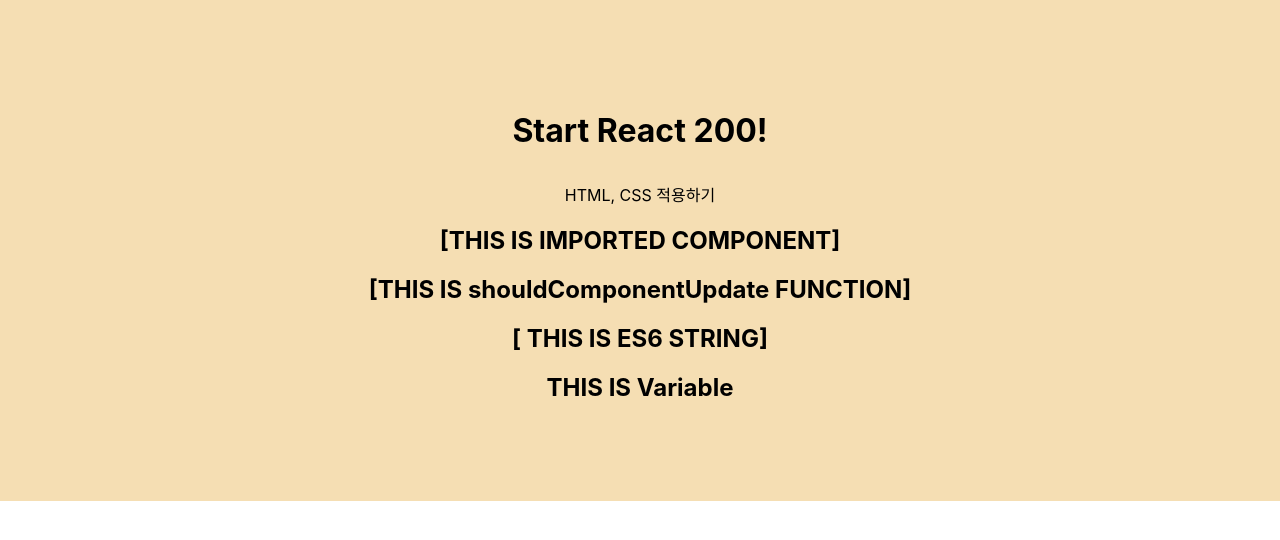
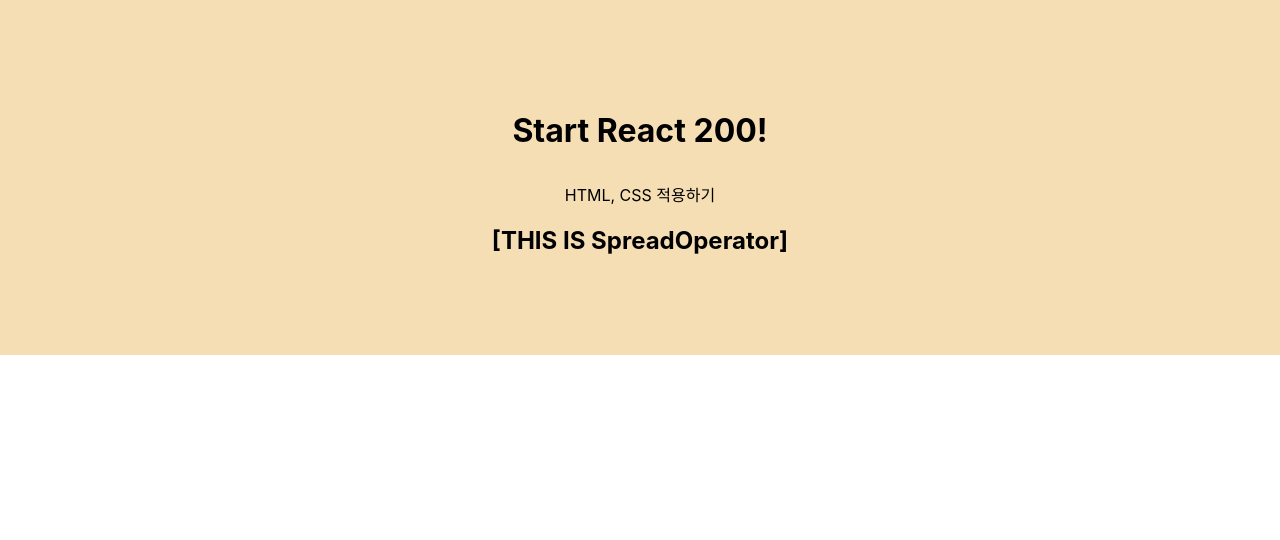
Before and after one commit to dev-chloe/hangout-react200, a React (Create React App) app: page / in a window 1280 px wide. Shown: the top 540 px of the page. Built offline with nearby package versions, Linux system fonts and the light colour scheme.

Commit message:
react200 입문011

```diff
--- a/src/App.js
+++ b/src/App.js
@@ -1,25 +1,21 @@
 import React from 'react';
 import './App.css';
-import ImportConponent from './R003_ImportConponent'
+// import ImportConponent from './R003_ImportConponent'
 // import LifecycleEx from './R004_LifecycleEx'
 // import LifecycleEx from './R005_LifecycleEx'
 // import LifecycleEx from './R006_LifecycleEx'
 // import LifecycleEx from './R007_LifecycleEx'
-import LifecycleEx from './R008_LifecycleEx'
-import Es6 from './R009_Es6'
-import Variable from './R010_Variable'
+// import LifecycleEx from './R008_LifecycleEx'
+// import Es6 from './R009_Es6'
+// import Variable from './R010_Variable'
+import SpreadOperator from './R011_SpreadOperator'
 
 function App() {
   return (
     <div>
       <h1>Start React 200!</h1>
       <p>HTML, CSS 적용하기</p>
-      <ImportConponent></ImportConponent>
-      <LifecycleEx
-        prop_value='FromApp.js'
-      ></LifecycleEx>
-      <Es6 />
-      <Variable />
+      <SpreadOperator/>
     </div>
   );
 }
--- a/src/R010_Variable.js
+++ b/src/R010_Variable.js
@@ -7,10 +7,10 @@ class R010_Variable extends Component {
   }
 
   componentDidMount() {
-    var varName = 'react';
-    console.log('varName1 : ' + varName);
-    var varName = '200'; // 'varName' is already defined  no-redeclare
-    console.log('varName2 : ' + varName);
+    // var varName = 'react';
+    // console.log('varName1 : ' + varName);
+    // var varName = '200'; // 'varName' is already defined  no-redeclare
+    // console.log('varName2 : ' + varName);
 
     let letName = 'react';
     console.log('letName1 : ' + letName);
--- /dev/null
+++ b/src/R011_SpreadOperator.js
@@ -0,0 +1,53 @@
+import React, { Component } from 'react';
+
+class R011_SpreadOperator extends Component {
+  constructor(props) {
+    super(props);
+    this.state = {};
+  }
+
+  componentDidMount() {
+    //javascript Array
+    var varArray1 = ['num1','num1'];
+    var varArray2 = ['num3','num4'];
+    var sumVarArr1 = [varArray1[0],varArray1[1],varArray2[0],varArray2[1]];
+    // sumVarArr: num1,num1,num3,num4
+    console.log('1. sumVarArr : ' + sumVarArr1);
+    var sumVarArr2 = [].concat(varArray1, varArray2);
+    // sumVarArr: num1,num1,num3,num4
+    console.log('2. sumVarArr : ' + sumVarArr2);
+
+    //ES6 Array
+    let sumLetArr = [...varArray1, ...varArray2];
+    //u mLetArr : num1,num1,num3,num4
+    console.log('3. sumLetArr : ' + sumLetArr);
+
+    const [sum1, sum2, ...remain] = sumLetArr;
+    // sum1: num1, sum2: num1, remail: num3,num4
+    console.log('4. sum1: ' + sum1 + ', sum2: ' + sum2 + ', remail: ' + remain);
+
+
+    var varObj1 = { key1 : 'val1', key2 : 'val2' }
+    var varObj2 = { key2 : 'new2', key3 : 'val3' }
+
+    //javascript Object
+    var sumVarObj = Object.assign({}, varObj1, varObj2);
+    // sumVarObj : {"key1":"val1","key2":"new2","key3":"val3"}
+    console.log('5. sumVarObj : ' + JSON.stringify(sumVarObj));
+    //ES6 Object
+    var sumLetObj =  {...varObj1, ...varObj2};
+    // sumLetObj : {"key1":"val1","key2":"new2","key3":"val3"}
+    console.log('6. sumLetObj : ' + JSON.stringify(sumLetObj));
+
+    var {key1, key3, ...others} = sumLetObj;
+    // key1 : val1, key3 : val3, others : {"key2":"new2"}
+    console.log('7. key1 : ' + key1 + ', key3 : ' + key3 + ', others : ' + JSON.stringify(others));
+  }
+  render() {
+    return (
+      <h2>[THIS IS SpreadOperator]</h2>
+    )
+  }
+}
+
+export default R011_SpreadOperator;
```
